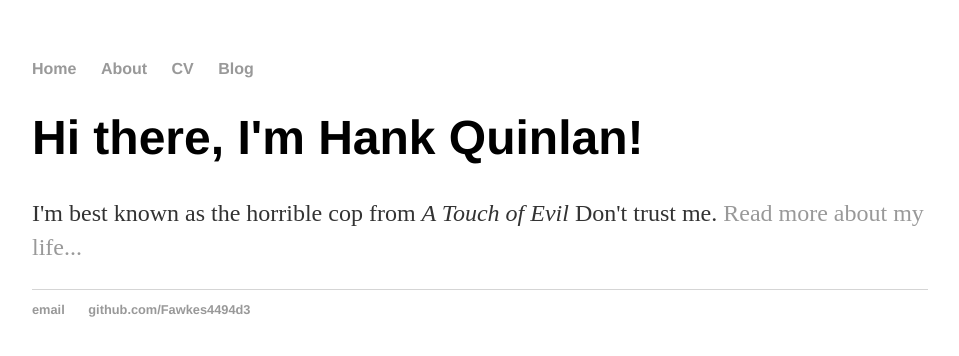
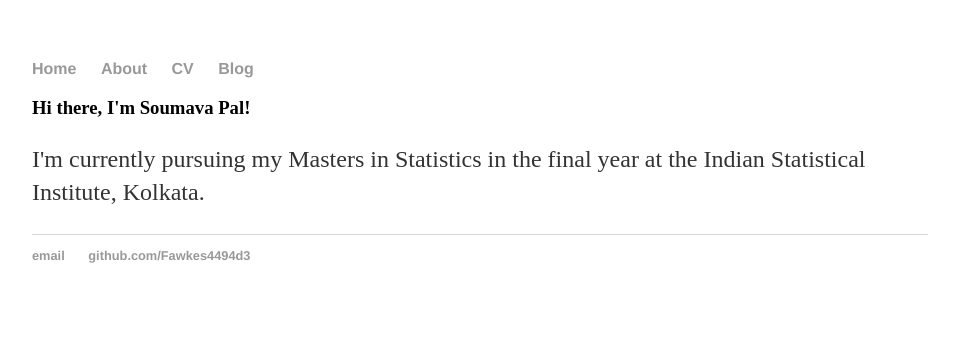
Before and after one commit to Fawkes4494d3/Fawkes4494d3.github.io, a Jekyll site: the page built from index.html, in a window 1280 px wide. Shown: the top 356 px of the page, without its empty margins (160-1119 px from the left). Built offline with Jekyll 4.4.1, drawn with Linux system fonts in a browser that asks for light colours.

Commit message:
Update index.html

```diff
--- a/index.html
+++ b/index.html
@@ -1,8 +1,8 @@
 ---
 layout: default
-title: Hank Quinlan, Horrible Cop
+title: Fawkes4494d3, IRL Soumava
 ---
 <div class="blurb">
-	<h1>Hi there, I'm Hank Quinlan!</h1>
-	<p>I'm best known as the horrible cop from <em>A Touch of Evil</em> Don't trust me. <a href="/about">Read more about my life...</a></p>
+	<h3>Hi there, I'm Soumava Pal!</h3>
+	<p>I'm currently pursuing my Masters in Statistics in the final year at the Indian Statistical Institute, Kolkata.</p>
 </div><!-- /.blurb -->
```
